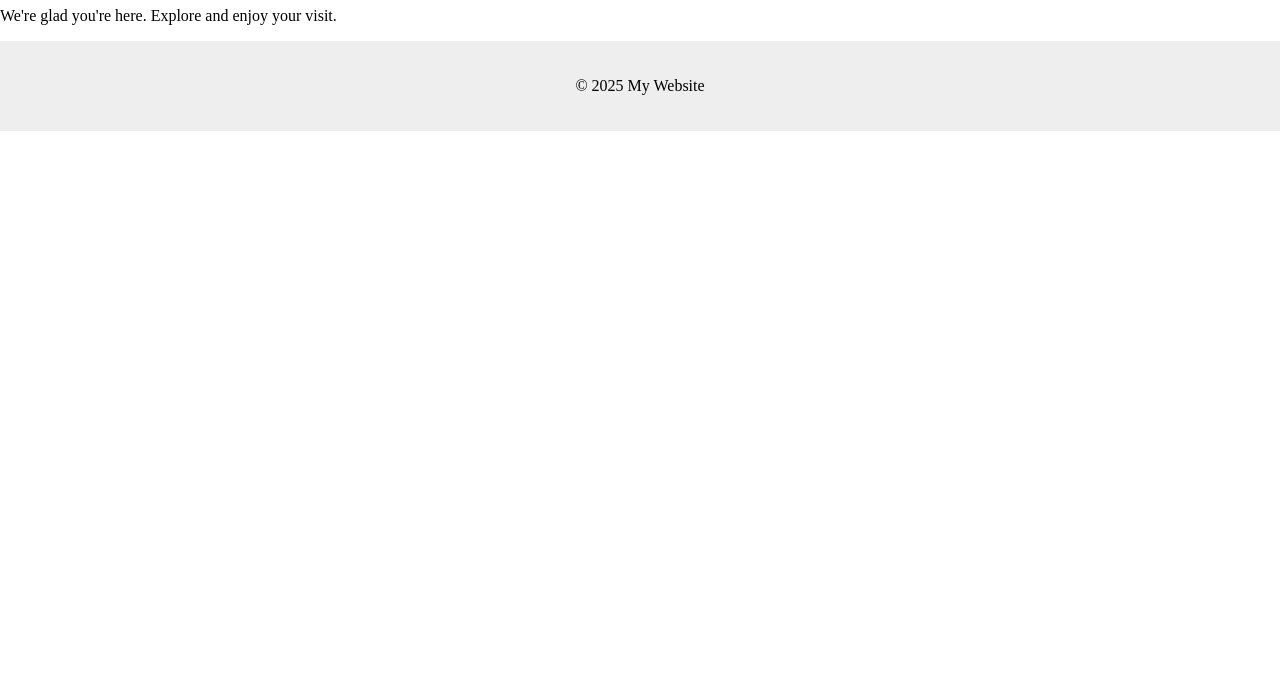
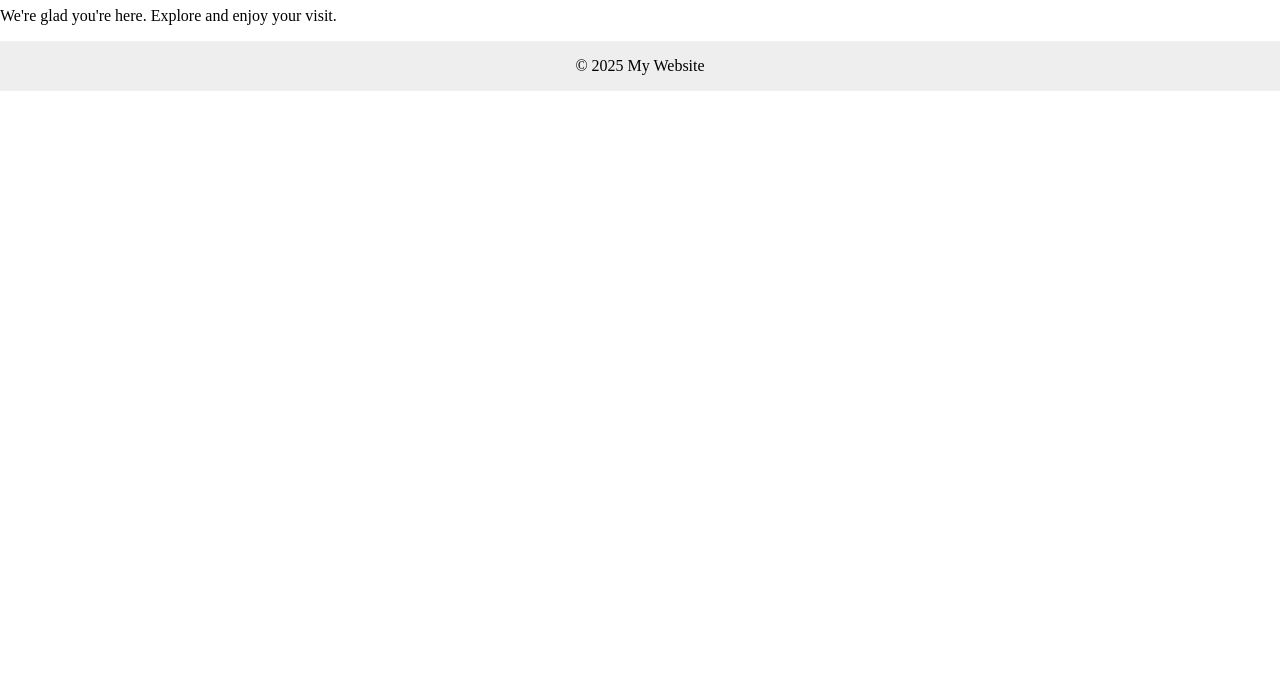
Before and after one commit to sainiankita1106/Git-Assignment, a plain HTML site: page index.html in a window 1280 px wide. Shown: the part 123-800 px from the top of the page. Drawn offline with Linux system fonts and the light colour scheme.

Commit message:
adjust the footer

```diff
--- a/index.css
+++ b/index.css
@@ -28,6 +28,9 @@ h1{
 }
 footer {
   text-align: center;
-  padding: 20px;
   background-color: #eee;
+  height: 50px;
+  justify-content: center;
+  align-items: center;
+  display: flex;
 }
```
